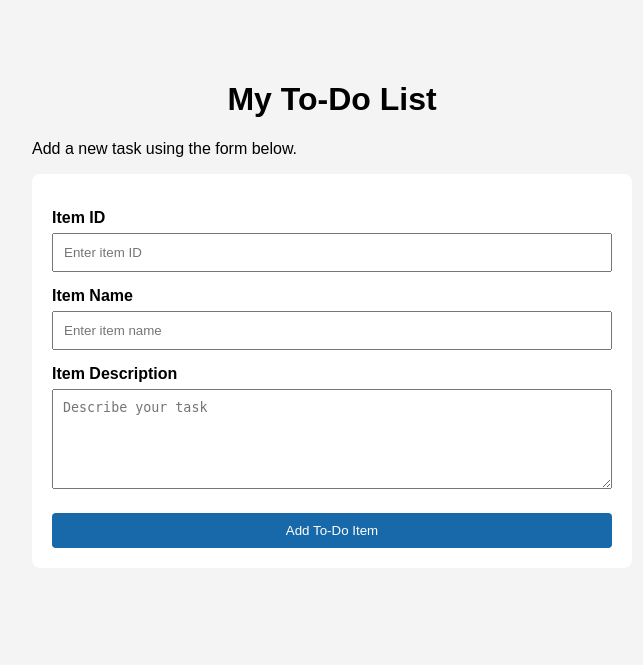
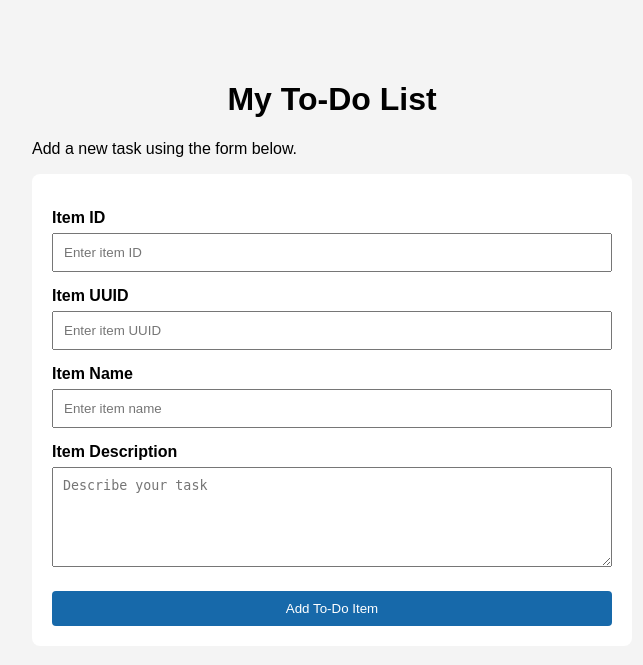
Before and after one commit to annujkhare/Git_and_GitHub_Anuj-, a Flask app: page / in a window 1280 px wide. Shown: the top 665 px of the page, without its empty margins (308-951 px from the left). Run offline with Flask 3, Linux system fonts and the light colour scheme.

Commit message:
Add Item UUID field to To-Do form

```diff
--- a/templates/index.html
+++ b/templates/index.html
@@ -72,6 +72,14 @@
         placeholder="Enter item ID"
         required
       />
+      <label for="itemUuid">Item UUID</label>
+      <input
+        type="text"
+        id="itemUuid"
+        name="itemUuid"
+        placeholder="Enter item UUID"
+        required
+      />
 
       <label for="itemName">Item Name</label>
       <input
```
